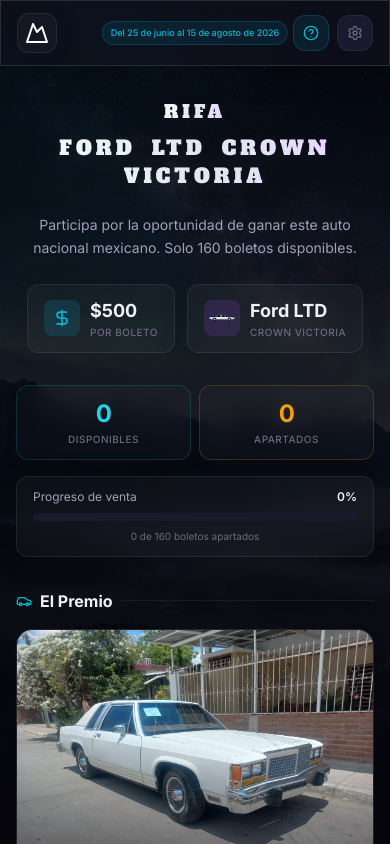
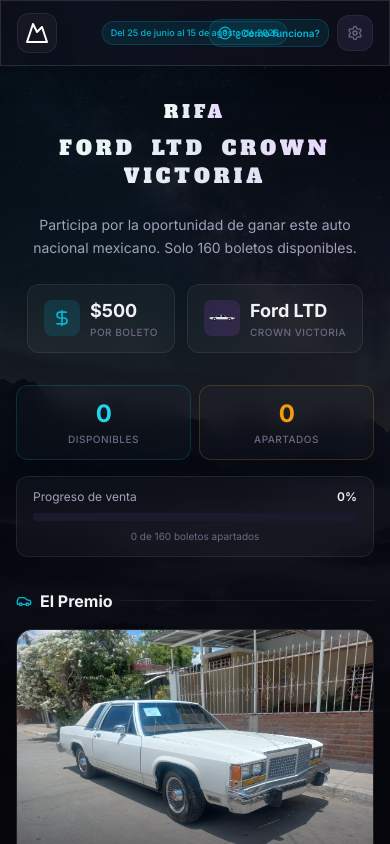
Before and after one commit to edgarochoa00/rifa-app, a Next.js app: page / in a window 390 px wide. Shown: the top 844 px of the page. Built offline with nearby package versions, Linux system fonts and the light colour scheme; no server answers; the database is empty.

Commit message:
Corregir botón de Cómo funciona en versión móvil para mostrar el texto

```diff
--- a/components/header.tsx
+++ b/components/header.tsx
@@ -29,18 +29,10 @@
         <div className="flex items-center gap-2">
           <button
             onClick={scrollToHowItWorks}
-            className="hidden sm:flex items-center gap-1.5 px-3 py-1.5 rounded-xl bg-accent-cyan/10 text-accent-cyan hover:bg-accent-cyan/20 border border-accent-cyan/20 transition-all duration-200 text-xs font-semibold"
+            className="flex items-center gap-1 sm:gap-1.5 px-2 sm:px-3 py-1.5 rounded-xl bg-accent-cyan/10 text-accent-cyan hover:bg-accent-cyan/20 border border-accent-cyan/20 transition-all duration-200 text-[10px] sm:text-xs font-semibold"
           >
             <HelpCircle className="w-3.5 h-3.5" />
-            ¿Cómo funciona?
-          </button>
-
-          <button
-            onClick={scrollToHowItWorks}
-            className="sm:hidden w-9 h-9 rounded-xl bg-accent-cyan/10 text-accent-cyan hover:bg-accent-cyan/20 border border-accent-cyan/20 flex items-center justify-center transition-all duration-200"
-            aria-label="¿Cómo funciona?"
-          >
-            <HelpCircle className="w-4 h-4" />
+            <span className="leading-none">¿Cómo funciona?</span>
           </button>
 
           <Link
```
